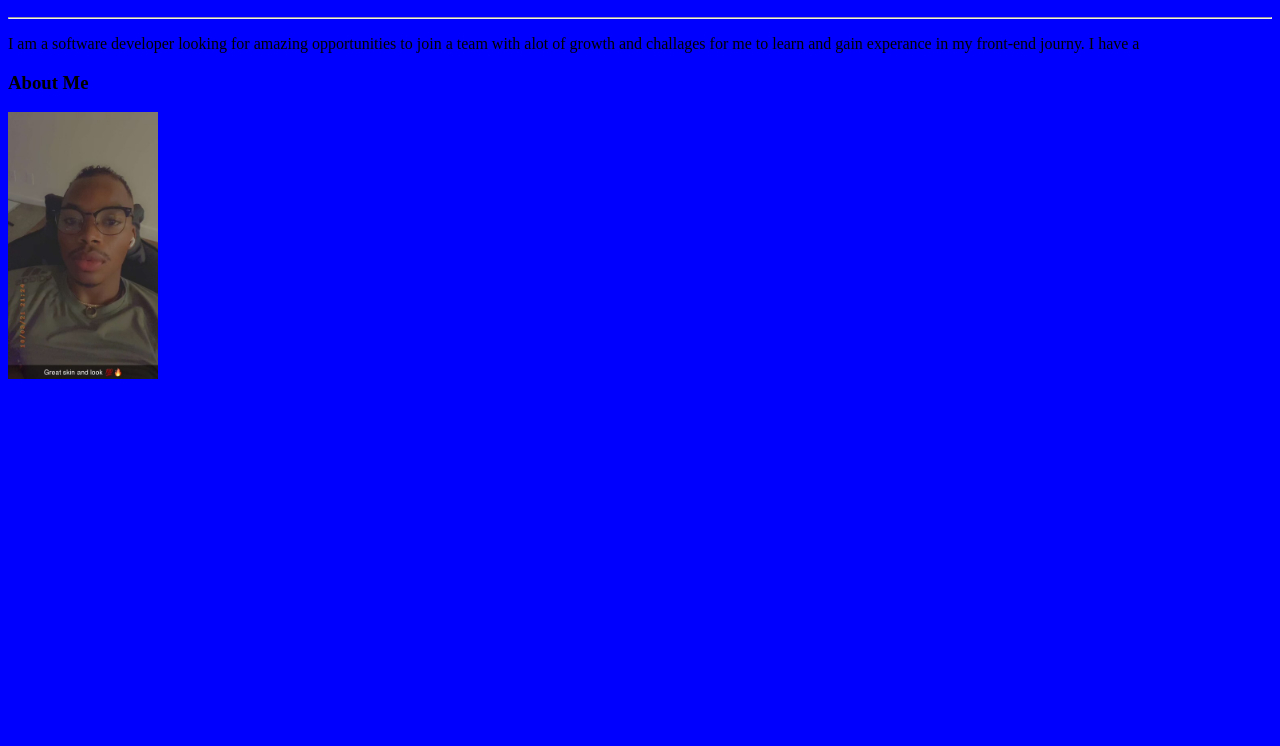
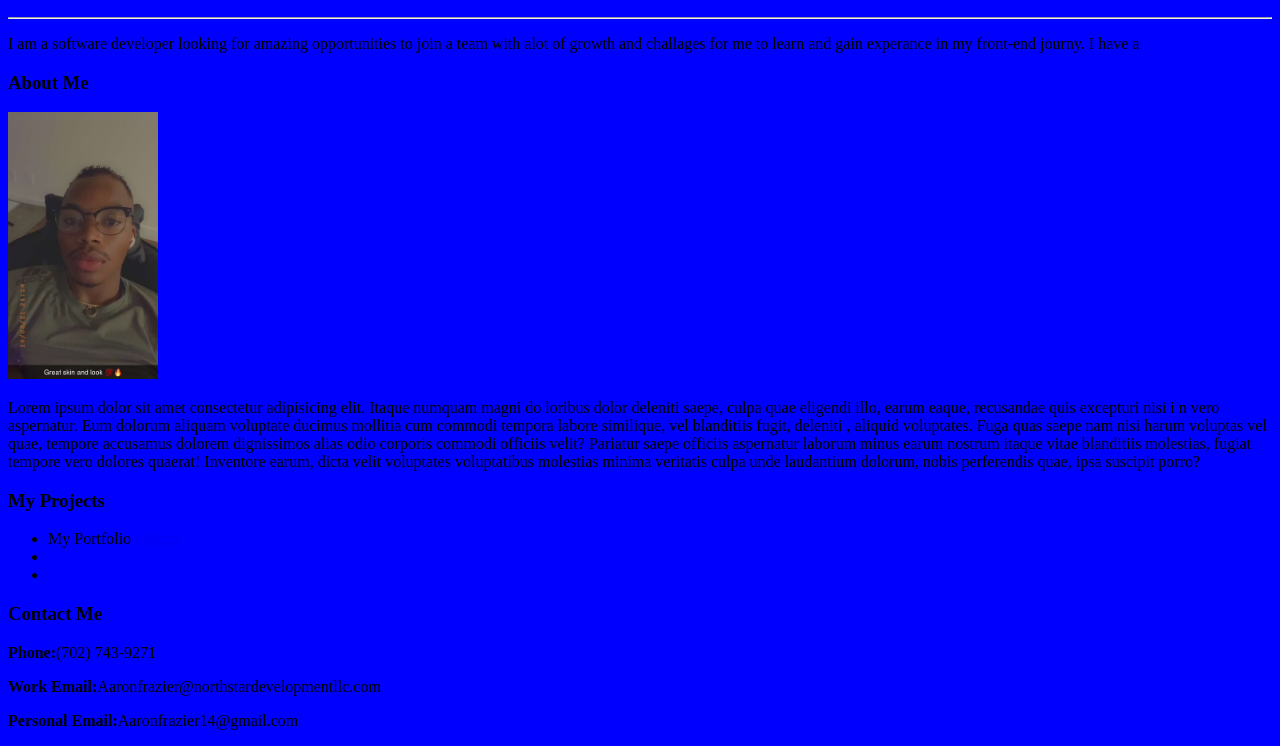
Before and after one commit to Mrfrazier14/my_portfolio_unlv2, a plain HTML site: page index.html in a window 1280 px wide. Shown: the part 110-856 px from the top of the page. Before the commit the page ends 800 px from the top, so only its background shows below. Drawn offline with Linux system fonts and the light colour scheme.

Commit message:
I updated my index.html

```diff
--- a/index.html
+++ b/index.html
@@ -19,5 +19,26 @@
      <h3>About Me</h3>
      <img alt="It's me!" src="./Assets/Images/IMG_5499.jpeg" width="150">
 
- </body>
+     <p>Lorem ipsum dolor sit amet consectetur adipisicing elit. Itaque numquam magni do
+         loribus dolor deleniti saepe, culpa quae eligendi illo, earum eaque, recusandae quis excepturi nisi i
+         n vero aspernatur. Eum dolorum aliquam voluptate ducimus mollitia cum commodi tempora labore similique, vel blanditiis fugit, deleniti
+         , aliquid voluptates. Fuga quas saepe nam nisi harum voluptas vel quae, tempore accusamus dolorem dignissimos alias odio corporis commodi
+          officiis velit? Pariatur saepe officiis aspernatur laborum minus earum nostrum itaque vitae blanditiis molestias, fugiat tempore vero dolores
+          quaerat! Inventore earum, dicta velit voluptates voluptatibus molestias minima veritatis culpa unde laudantium dolorum, nobis perferendis quae,
+          ipsa suscipit porro?</p>
+          <h3>My Projects</h3>
+          <ul>
+              <li>My Portfolio  <a href="https://mrfrazier14.github.io/my_portfolio_unlv2/">Github</a></li>
+              <li></li>
+              <li></li>
+          </ul>
+
+          <h3>Contact Me</h3>
+          <p><Strong>Phone:</Strong>(702) 743-9271</p>
+          <p><strong>Work Email:</strong>Aaronfrazier@northstardevelopmentllc.com</p>
+          <P><strong>Personal Email:</strong>Aaronfrazier14@gmail.com</P>
+
+
+        </body>
+
  </html>
```
